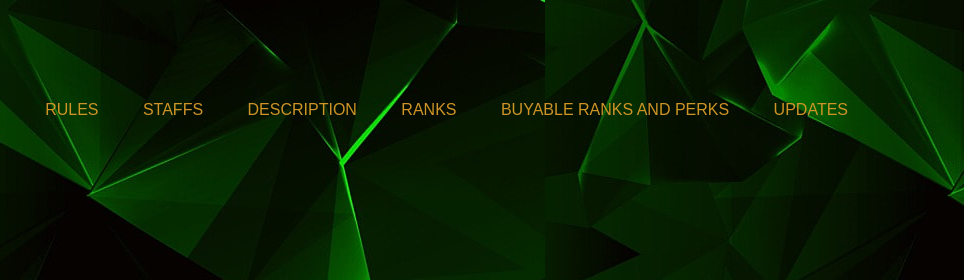
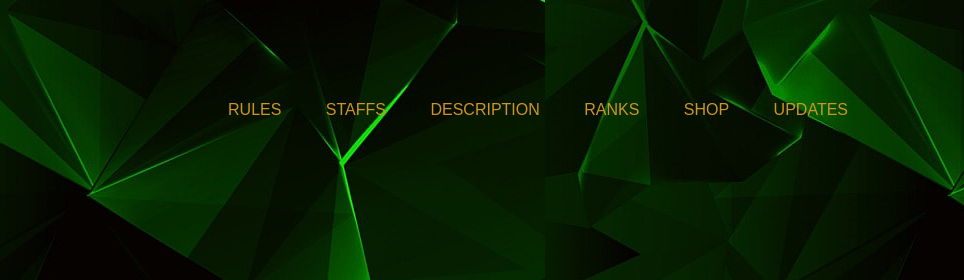
Before and after one commit to PrismServer/PrismWebsite, a plain HTML site: page index.html in a window 1280 px wide. Shown: the top 280 px of the page, 316-1280 px from the left. Drawn offline with Linux system fonts and the light colour scheme.

Commit message:
Update index.html

```diff
--- a/index.html
+++ b/index.html
@@ -15,7 +15,7 @@
                 <li><a href="staffs.html">STAFFS</a></li>
                 <li><a href="description.html">DESCRIPTION</a></li>
                 <li><a href="ranks.html">RANKS</a></li>
-                <li><a href="buy.html">BUYABLE RANKS AND PERKS</a></li>
+                <li><a href="buy.html">SHOP</a></li>
                 <li><a href="update.html">UPDATES</a></li>
             </ul>
         </div>
```
